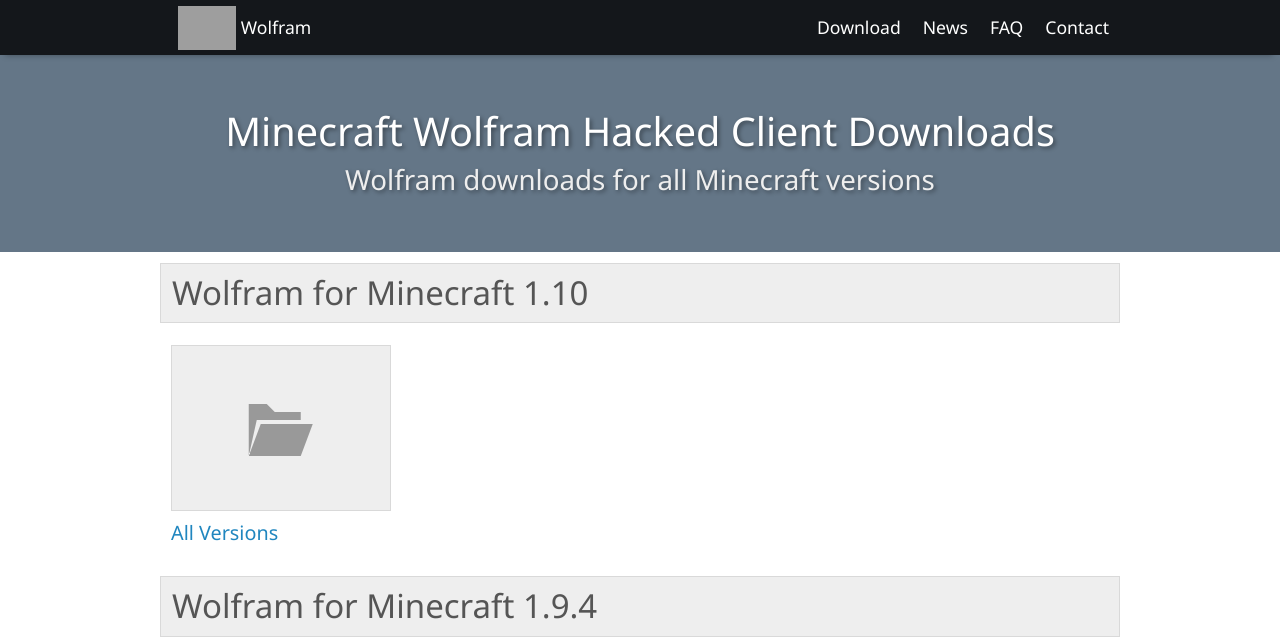
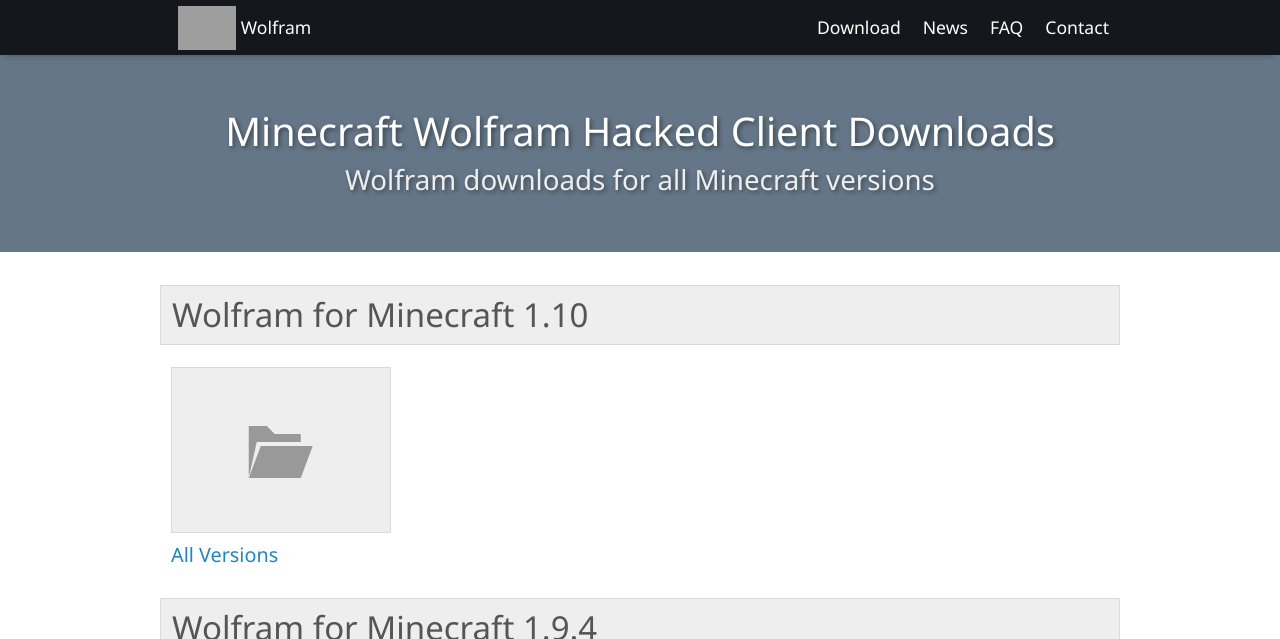
Before and after one commit to Wurst-Imperium/WolframClient.net, a Jekyll site: the page built from download/index.html, in a window 1280 px wide and 1347 px high. Shown: the top 639 px of the window. Built offline with Jekyll 4.4.1, drawn with Linux system fonts in a browser that asks for light colours; grey boxes are pictures that could not be loaded.

Commit message:
:art: Improve padding on download pages

```diff
--- a/_layouts/download-list.html
+++ b/_layouts/download-list.html
@@ -13,6 +13,7 @@ layout: bare
     </h1>
 	</div>
 </header>
+<div class="padding20 no-padding-left no-padding-right">
 	<div class="container">
 	  <div class="grid">
 	    {% assign updates = site.posts | where: "minecraft-version", page.mcversion %}
@@ -38,3 +39,4 @@ layout: bare
 	    {% endfor %}
 	  </div>
 	</div>
+</div>
--- a/download/index.html
+++ b/download/index.html
@@ -17,6 +17,7 @@ mcversions:
     </h1>
 	</div>
 </header>
+<div class="padding20 no-padding-left no-padding-right">
   <div class="container">
     {% for mcversion in page.mcversions %}
       {% assign updates = site.posts | where: "minecraft-version", mcversion %}
@@ -66,3 +67,4 @@ mcversions:
       </div>
     {% endfor %}
   </div>
+</div>
```
Lines whose indentation alone changed are shown as unchanged.
